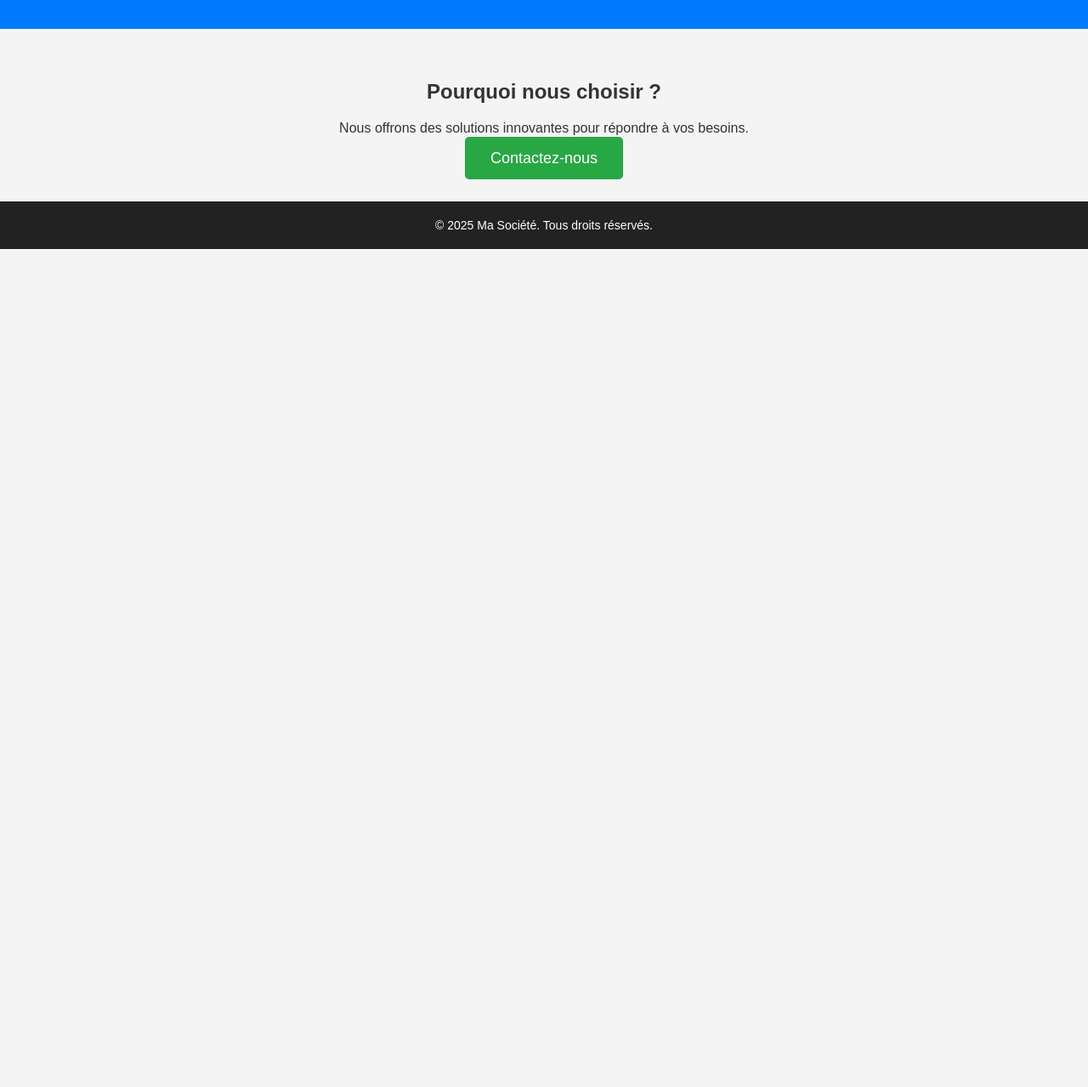
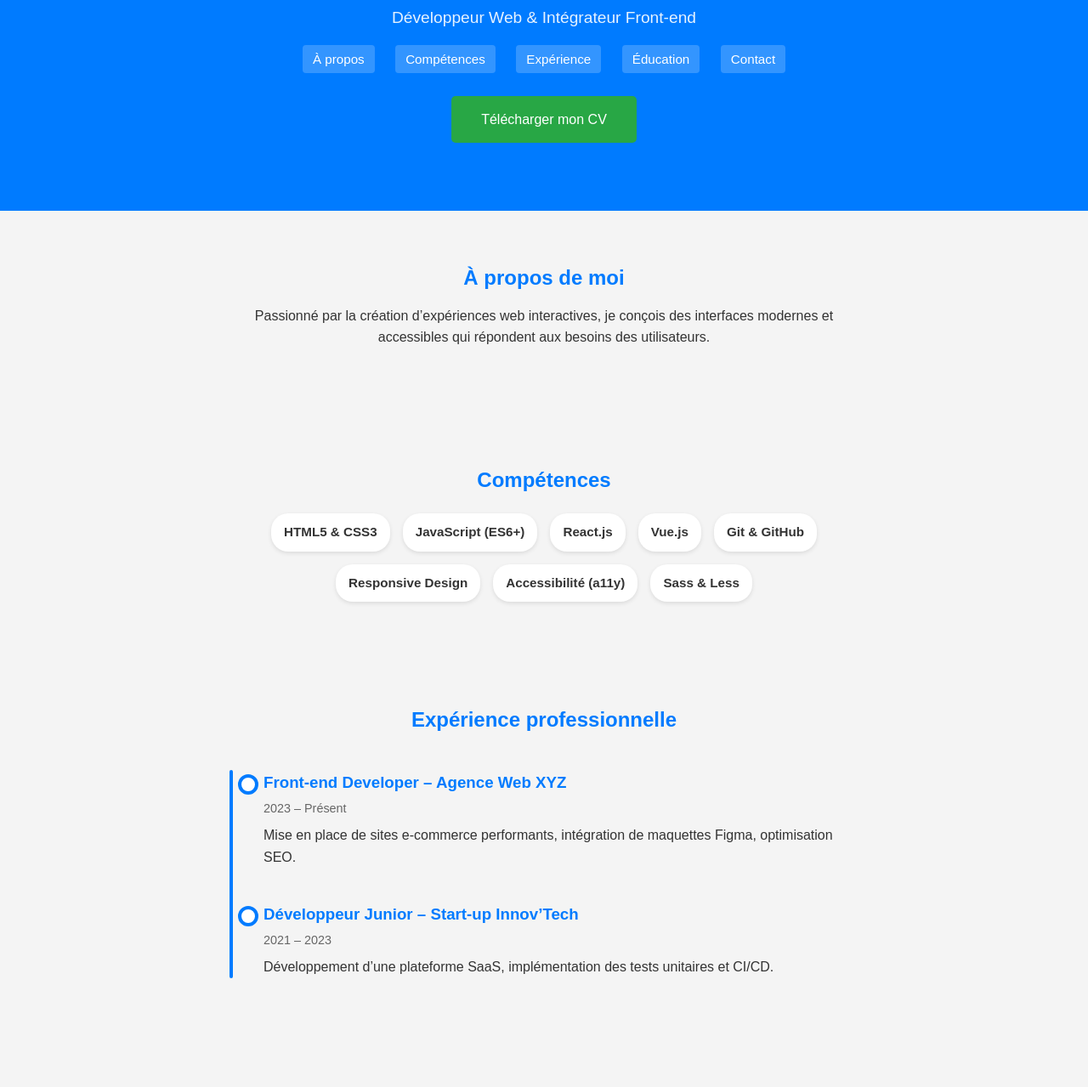
Before and after one commit to nrod2025/nrod2025.github.io, a plain HTML site: page index.html in a window 1280 px wide. Shown: the part 160-1439 px from the top of the page at 85% size. Before the commit the page ends 800 px from the top, so only its background shows below. Drawn offline with Linux system fonts and the light colour scheme.

Commit message:
CV landing page

```diff
--- a/index.html
+++ b/index.html
@@ -3,57 +3,238 @@
 <head>
   <meta charset="UTF-8">
   <meta name="viewport" content="width=device-width, initial-scale=1">
-  <title>Mon site perso</title>
+  <title>Mon CV – Landing Page</title>
   <style>
+    /* Reset & global */
+    * {
+      box-sizing: border-box;
+      margin: 0;
+      padding: 0;
+    }
     body {
       font-family: Arial, sans-serif;
-      margin: 0;
-      padding: 0;
+      line-height: 1.6;
       background: #f4f4f4;
       color: #333;
+      scroll-behavior: smooth;
     }
+    a {
+      color: inherit;
+      text-decoration: none;
+    }
+    h1, h2, h3 {
+      margin-bottom: 0.5em;
+      color: #007BFF;
+    }
+    p {
+      margin-bottom: 1em;
+    }
+    section {
+      padding: 60px 20px;
+      max-width: 800px;
+      margin: 0 auto;
+      text-align: center;
+    }
+    /* Header */
     header {
       background: #007BFF;
       color: white;
-      padding: 40px 20px;
+      padding: 80px 20px;
       text-align: center;
     }
-    section {
-      padding: 40px 20px;
-      text-align: center;
+    header h1 {
+      font-size: 3em;
+      margin-bottom: 0.2em;
     }
-    .cta-button {
+    header p.subtitle {
+      font-size: 1.2em;
+      opacity: 0.9;
+    }
+    nav {
+      margin-top: 20px;
+    }
+    nav a {
+      margin: 0 10px;
+      padding: 8px 12px;
+      background: rgba(255,255,255,0.2);
+      border-radius: 4px;
+      transition: background 0.3s;
+      font-size: 0.95em;
+    }
+    nav a:hover {
+      background: rgba(255,255,255,0.4);
+    }
+    /* Bouton CTA */
+    .cta {
+      display: inline-block;
+      margin-top: 30px;
+      padding: 15px 35px;
       background: #28a745;
       color: white;
-      padding: 15px 30px;
-      text-decoration: none;
-      font-size: 18px;
       border-radius: 5px;
+      font-size: 1em;
+      transition: background 0.3s;
     }
+    .cta:hover {
+      background: #218838;
+    }
+    /* Liste compétences */
+    .skills-list {
+      display: flex;
+      flex-wrap: wrap;
+      justify-content: center;
+      gap: 15px;
+      list-style: none;
+      margin-top: 20px;
+    }
+    .skills-list li {
+      background: white;
+      padding: 10px 15px;
+      border-radius: 20px;
+      box-shadow: 0 2px 5px rgba(0,0,0,0.1);
+      font-weight: bold;
+      font-size: 0.95em;
+    }
+    /* Timeline expérience & éducation */
+    .timeline {
+      position: relative;
+      margin: 40px 0;
+      padding-left: 20px;
+      list-style: none;
+      text-align: left;
+    }
+    .timeline::before {
+      content: '';
+      position: absolute;
+      left: 10px;
+      top: 0;
+      bottom: 0;
+      width: 4px;
+      background: #007BFF;
+      border-radius: 2px;
+    }
+    .timeline li {
+      position: relative;
+      margin-bottom: 40px;
+      padding-left: 30px;
+    }
+    .timeline li::before {
+      content: '';
+      position: absolute;
+      left: 0;
+      top: 5px;
+      width: 16px;
+      height: 16px;
+      background: white;
+      border: 4px solid #007BFF;
+      border-radius: 50%;
+    }
+    .timeline li h3 {
+      margin-bottom: 0.2em;
+    }
+    .timeline li span.date {
+      font-size: 0.9em;
+      color: #666;
+      display: block;
+      margin-bottom: 0.5em;
+    }
+    /* Footer */
     footer {
       background: #222;
       color: white;
       text-align: center;
       padding: 20px;
-      font-size: 14px;
+      font-size: 0.9em;
     }
   </style>
 </head>
 <body>
 
-  <header>
-    <h1>Bienvenue sur notre site</h1>
-    <p>Découvrez nos services et rejoignez-nous dès aujourd'hui</p>
+  <!-- HEADER -->
+  <header id="home">
+    <h1>Prénom Nom</h1>
+    <p class="subtitle">Développeur Web & Intégrateur Front-end</p>
+    <nav>
+      <a href="#about">À propos</a>
+      <a href="#skills">Compétences</a>
+      <a href="#experience">Expérience</a>
+      <a href="#education">Éducation</a>
+      <a href="#contact">Contact</a>
+    </nav>
+    <a href="CV-PrénomNom.pdf" class="cta" download>Télécharger mon CV</a>
   </header>
 
-  <section>
-    <h2>Pourquoi nous choisir ?</h2>
-    <p>Nous offrons des solutions innovantes pour répondre à vos besoins.</p>
-    <a href="#contact" class="cta-button">Contactez-nous</a>
+  <!-- À PROPOS -->
+  <section id="about">
+    <h2>À propos de moi</h2>
+    <p>
+      Passionné par la création d’expériences web interactives, je conçois des interfaces modernes
+      et accessibles qui répondent aux besoins des utilisateurs.
+    </p>
   </section>
 
+  <!-- COMPÉTENCES -->
+  <section id="skills">
+    <h2>Compétences</h2>
+    <ul class="skills-list">
+      <li>HTML5 & CSS3</li>
+      <li>JavaScript (ES6+)</li>
+      <li>React.js</li>
+      <li>Vue.js</li>
+      <li>Git & GitHub</li>
+      <li>Responsive Design</li>
+      <li>Accessibilité (a11y)</li>
+      <li>Sass & Less</li>
+    </ul>
+  </section>
+
+  <!-- EXPÉRIENCE -->
+  <section id="experience">
+    <h2>Expérience professionnelle</h2>
+    <ul class="timeline">
+      <li>
+        <h3>Front-end Developer – Agence Web XYZ</h3>
+        <span class="date">2023 – Présent</span>
+        <p>Mise en place de sites e-commerce performants, intégration de maquettes Figma, optimisation SEO.</p>
+      </li>
+      <li>
+        <h3>Développeur Junior – Start-up Innov’Tech</h3>
+        <span class="date">2021 – 2023</span>
+        <p>Développement d’une plateforme SaaS, implémentation des tests unitaires et CI/CD.</p>
+      </li>
+    </ul>
+  </section>
+
+  <!-- ÉDUCATION -->
+  <section id="education">
+    <h2>Éducation</h2>
+    <ul class="timeline">
+      <li>
+        <h3>Master Informatique – Université de XYZ</h3>
+        <span class="date">2019 – 2021</span>
+        <p>Spécialisation en développement web et applications mobiles.</p>
+      </li>
+      <li>
+        <h3>Licence Informatique – Université de XYZ</h3>
+        <span class="date">2016 – 2019</span>
+        <p>Parcours orienté algorithmie et systèmes d’information.</p>
+      </li>
+    </ul>
+  </section>
+
+  <!-- CONTACT -->
+  <section id="contact">
+    <h2>Contactez-moi</h2>
+    <p>Vous avez un projet ? Discutons-en !</p>
+    <p>
+      📧 <a href="mailto:prenom.nom@example.com">prenom.nom@example.com</a><br>
+      📞 06 12 34 56 78
+    </p>
+  </section>
+
+  <!-- FOOTER -->
   <footer>
-    &copy; 2025 Ma Société. Tous droits réservés.
+    &copy; 2025 Prénom Nom – Tous droits réservés
   </footer>
 
 </body>
```
